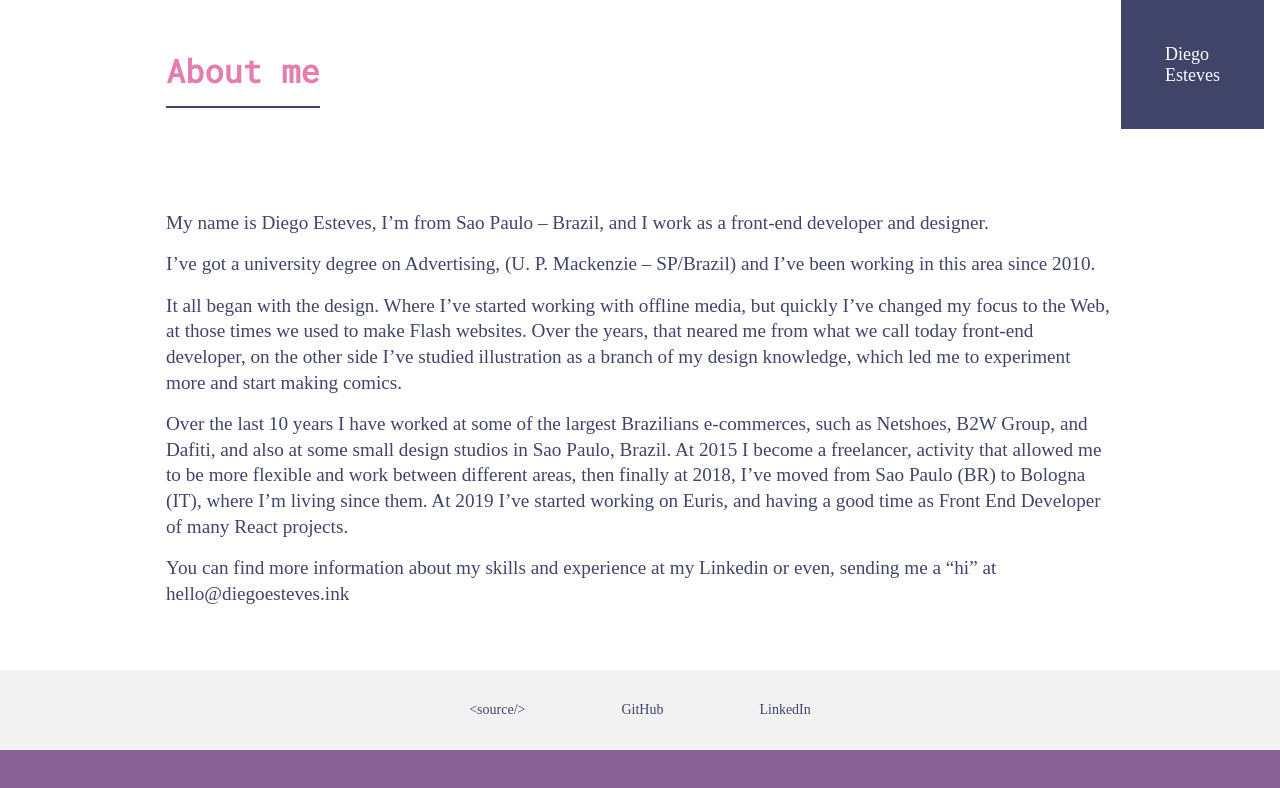
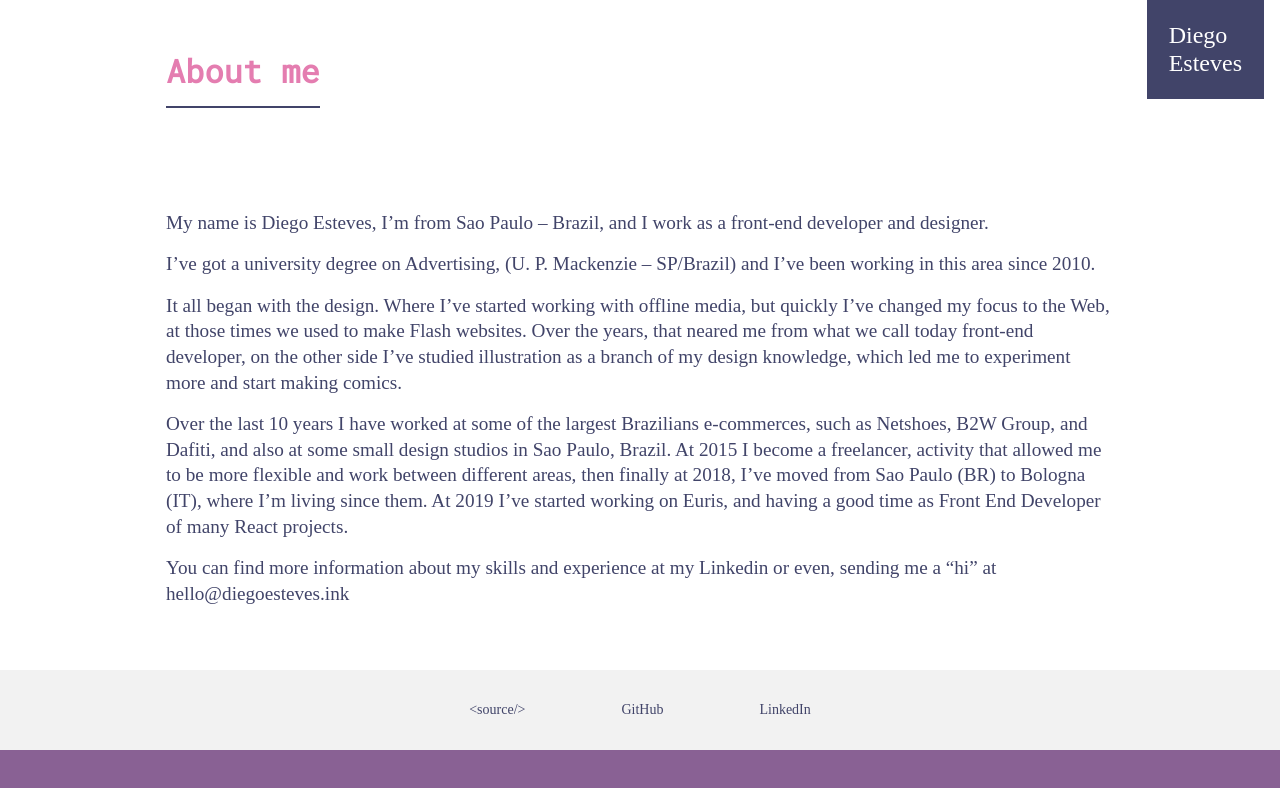
Before and after one commit to diegofelipece/nxt-diego-esteves, a Next.js app: page /about in a window 1280 px wide. Shown: the top 788 px of the page. Built offline with nearby package versions, Linux system fonts and the light colour scheme.

Commit message:
feat: improve responsive

```diff
--- a/styles/components/Logo.module.scss
+++ b/styles/components/Logo.module.scss
@@ -36,7 +36,7 @@
     margin: 0;
     font-size: 46px;
 
-    @include up-breakpoint(md) {
+    @include up-breakpoint(sm) {
       font-size: 76px;
     }
 
@@ -44,7 +44,7 @@
       font-size: 18px;
 
       @include up-breakpoint(sm) {
-        padding: 22px;
+        font-size: 24px;
       }
     }
   }
```
